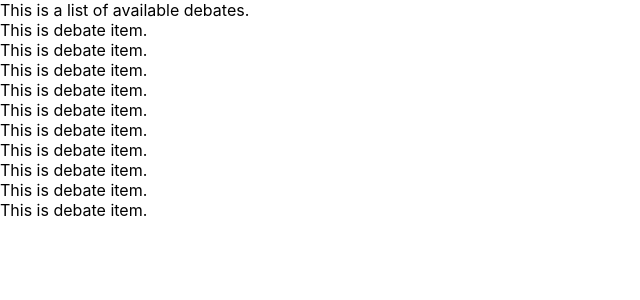
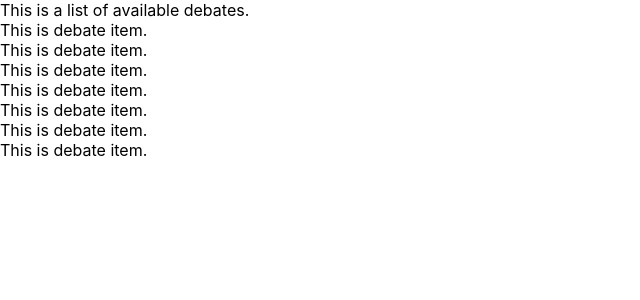
Before and after one commit to merta1/CSE442_Project, a React (Create React App) app in the folder react/debate-frontend/: page / in a window 1280 px wide. Shown: the top 300 px of the page, without its empty margins (0-640 px from the left). Built offline with nearby package versions, Linux system fonts and the light colour scheme.

Commit message:
view switching working

```diff
--- a/react/debate-frontend/src/App.js
+++ b/react/debate-frontend/src/App.js
@@ -9,16 +9,17 @@ class App extends React.Component {
         this.state = {
           currentView: 'DebateList',
         };
-        this.changeCurrentView = (x) => {
-            this.setState.currentView = x;
-        };
+        this.changeView = this.changeView.bind(this);
+      }
+      changeView(view) {
+        this.setState({currentView: view})
       }
     render() {
       return (
         <div>
             {this.state.currentView === 'DebateList' ? (
-                <DebateList />
-            ) : ( <DebateWindow /> )}
+                <DebateList changeView={this.changeView}  />
+            ) : ( <DebateWindow changeView={this.changeView} /> )}
         </div>
       );
     }
--- a/react/debate-frontend/src/DebateItem.js
+++ b/react/debate-frontend/src/DebateItem.js
@@ -5,7 +5,7 @@ import DebateWindow from './DebateWindow';
 class DebateItem extends React.Component {
     render() {
       return (
-        <div onClick={() => this.App.changeCurrentView("DebateWindow") }>
+        <div onClick={() => this.props.changeView('DebateWindow',1)}>
           This is debate item.
         </div>
       );
--- a/react/debate-frontend/src/DebateList.js
+++ b/react/debate-frontend/src/DebateList.js
@@ -5,20 +5,20 @@ import App from './App';
 import DebateWindow from './DebateWindow';
 
 class DebateList extends React.Component {
+    handleViewChange = (view) => {
+        this.props.changeView(view);
+    }
     render() {
       return (
         <div>
             This is a list of available debates.
-          <DebateItem />
-          <DebateItem />
-          <DebateItem />
-          <DebateItem />
-          <DebateItem />
-          <DebateItem />
-          <DebateItem />
-          <DebateItem />
-          <DebateItem />
-          <DebateItem />
+          <DebateItem changeView={this.handleViewChange}  />
+          <DebateItem changeView={this.handleViewChange}  />
+          <DebateItem changeView={this.handleViewChange}  />
+          <DebateItem changeView={this.handleViewChange}  />
+          <DebateItem changeView={this.handleViewChange}  />
+          <DebateItem changeView={this.handleViewChange}  />
+          <DebateItem changeView={this.handleViewChange}  />
         </div>
       );
     }
--- a/react/debate-frontend/src/DebateWindow.js
+++ b/react/debate-frontend/src/DebateWindow.js
@@ -5,7 +5,7 @@ import App from './App';
 class DebateWindow extends React.Component {
     render() {
       return (
-        <div>
+        <div onClick={() => this.props.changeView('DebateList')}>
            Debate Window
         </div>
       );
```
